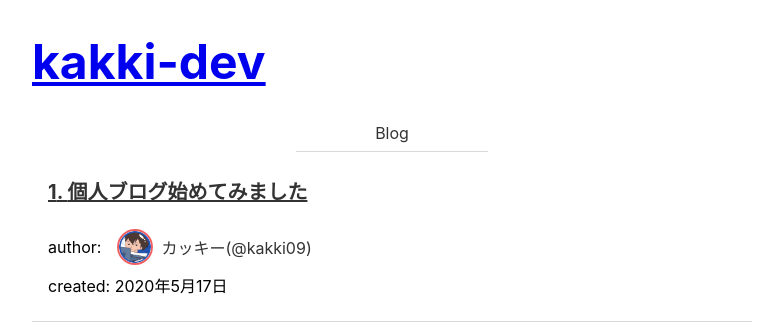
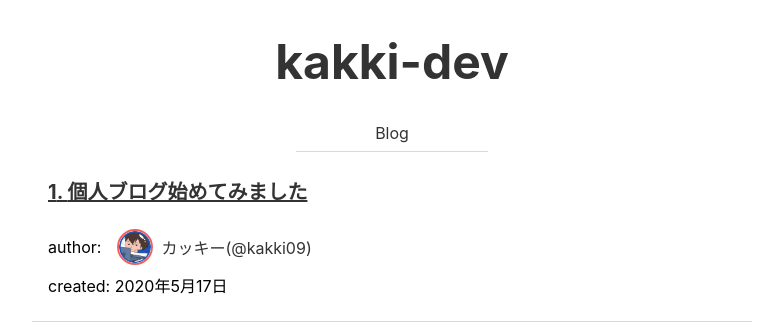
Before and after one commit to syunto07ka/kakki-dev, a React app: page / in a window 1280 px wide. Shown: the top 332 px of the page, without its empty margins (248-1031 px from the left). Built offline with nearby package versions, Linux system fonts and the light colour scheme.

Commit message:
fix: fix title style

```diff
--- a/src/components/organizms/Header/index.tsx
+++ b/src/components/organizms/Header/index.tsx
@@ -19,9 +19,11 @@ const Wrapper = styled.div`
   margin-top: 32px;
 `;
 
-const Title = styled(Link)(props => `
-  color: ${props.theme.base};
+const Title = styled(Link)`
+  color: #333333;
   text-align: center;
   font-size: 48px;
   font-weight: bold;
-`);
+  display: block;
+  text-decoration: none;
+`;
```
